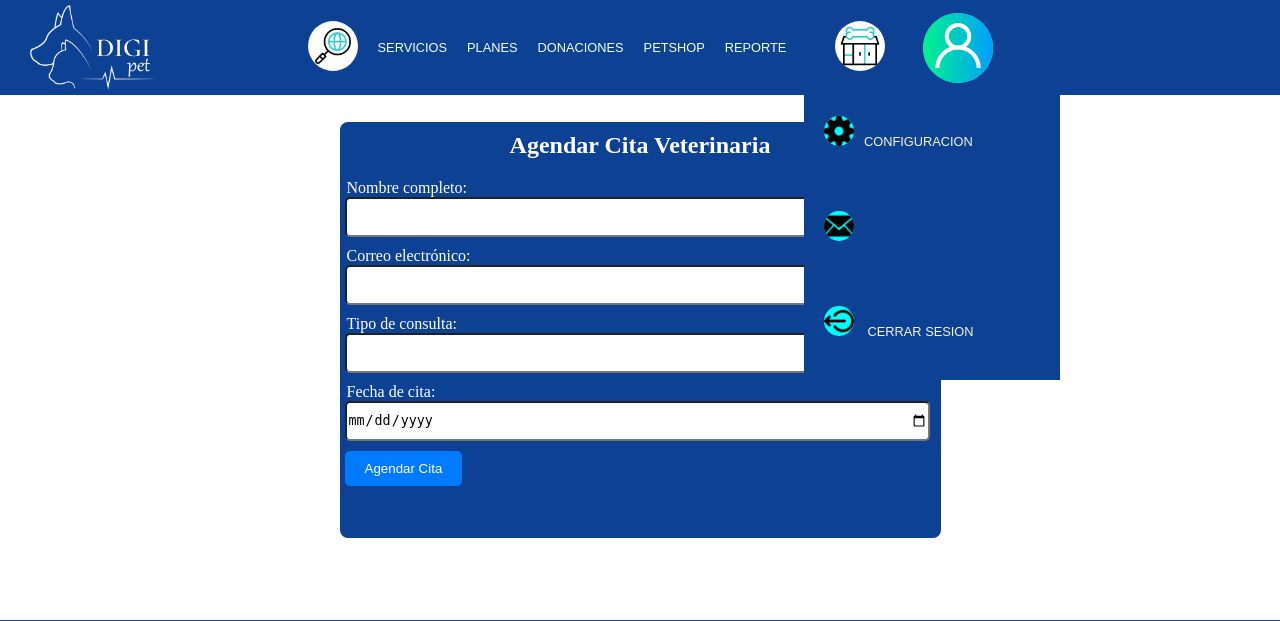
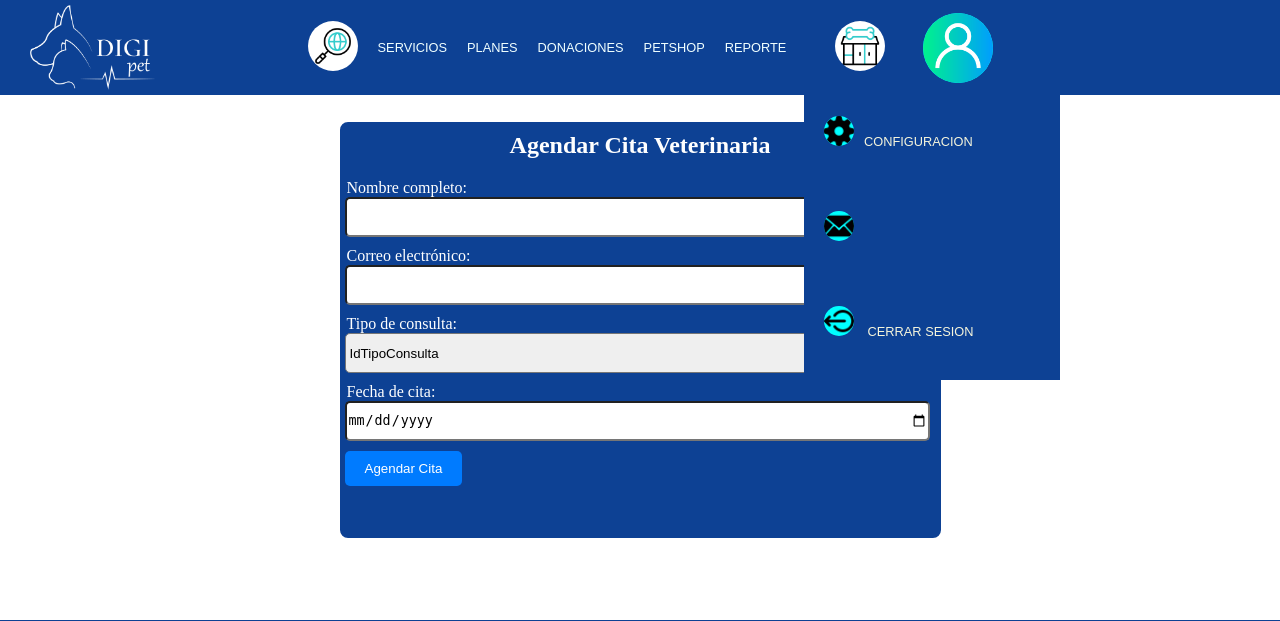
Before and after one commit to Gabrrera/Proyecto-Digipets, a PHP site: page /php/procesarCita.php in a window 1280 px wide. Shown: the top 621 px of the page. Run offline with PHP 8.4, Linux system fonts and the light colour scheme.

Commit message:
menu desplegable

```diff
--- a/js/ScrollProcesarCita.js
+++ b/js/ScrollProcesarCita.js
@@ -14,6 +14,15 @@ document.addEventListener("DOMContentLoaded", function () {
     });
 
     sr.reveal('#campoEspecialistaFormProgramarCita', {
+        origin: 'top',
+        distance: '20px',
+        duration: 1000,
+        delay: 400,
+        easing: 'ease-in-out',
+        reset: true
+    });
+
+    sr.reveal('#campoConsultaFormProgramarCita', {
         origin: 'top',
         distance: '20px',
         duration: 1000,
--- a/php/procesarCita.php
+++ b/php/procesarCita.php
@@ -22,6 +22,7 @@ if (isset($_SESSION["usuario"])) {
         $nombreCliente = $_POST["NombreCliente"];
         $email = $_POST["Email"];
         $fechaConsulta = $_POST["FechaConsulta"];
+        $IdTipoConsulta = $_POST["IdTipoConsulta"];
 
 
 // Lista de especialistas disponibles.
@@ -133,7 +134,18 @@ $conexion = conn();
                 <input type="email" class="campoFormularioProgramarCita" name="Email" required>
 
                 <label  class="titulos">Tipo de consulta:</label>
-                <input type="text" id="campoConsultaFormProgramarCita" name="FechaConsulta" required>
+                <select name="FechaConsulta" id="campoConsultaFormProgramarCita" required>
+                <option value="Consulta General">IdTipoConsulta</option>
+                <option value="Peluqueria">IdTipoConsulta</option>
+                <option value="Perdida de peso">IdTipoConsulta</option>
+                <option value="Caída de pelo">IdTipoConsulta</option>
+                <option value="Habitos no comunes">IdTipoConsulta</option>
+                <option value="Consulta General">IdTipoConsulta</option>
+                <option value="Infeccion de herida">IdTipoConsulta</option>
+                <option value="Medicina Preventiva">IdTipoConsulta</option>
+                <option value="Urgencia">IdTipoConsulta</option>
+                <option value="Ortopedia">IdTipoConsulta</option>
+                </select>
 
                 <label  class="titulos">Fecha de cita:</label>
                 <input type="date" id="campoFechaFormProgramarCita" name="FechaConsulta" required>
```
